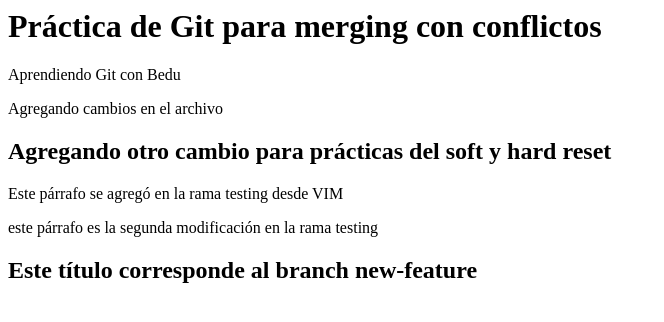
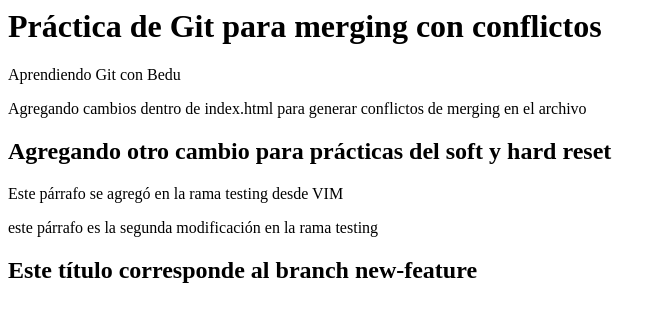
Before and after one commit to DEVFBA/Test, a plain HTML site: page index.html in a window 1280 px wide. Shown: the whole page, without its empty margins (0-664 px from the left). Drawn offline with Linux system fonts and the light colour scheme.

Commit message:
Se realiza cambio para generar conflicto en el segundo <p> después de <h1>

```diff
--- a/index.html
+++ b/index.html
@@ -6,7 +6,7 @@
 	<body>
 		<h1>Práctica de Git para merging con conflictos</h1>
 		<p>Aprendiendo Git con Bedu</p>
-		<p>Agregando cambios en el archivo</p>
+		<p>Agregando cambios dentro de index.html para generar conflictos de merging en el archivo</p>
 		<h2>Agregando otro cambio para prácticas del soft y hard reset</h2>
 		<p>Este párrafo se agregó en la rama testing desde VIM</p>
 		<p>este párrafo es la segunda modificación en la rama testing</p>
```
